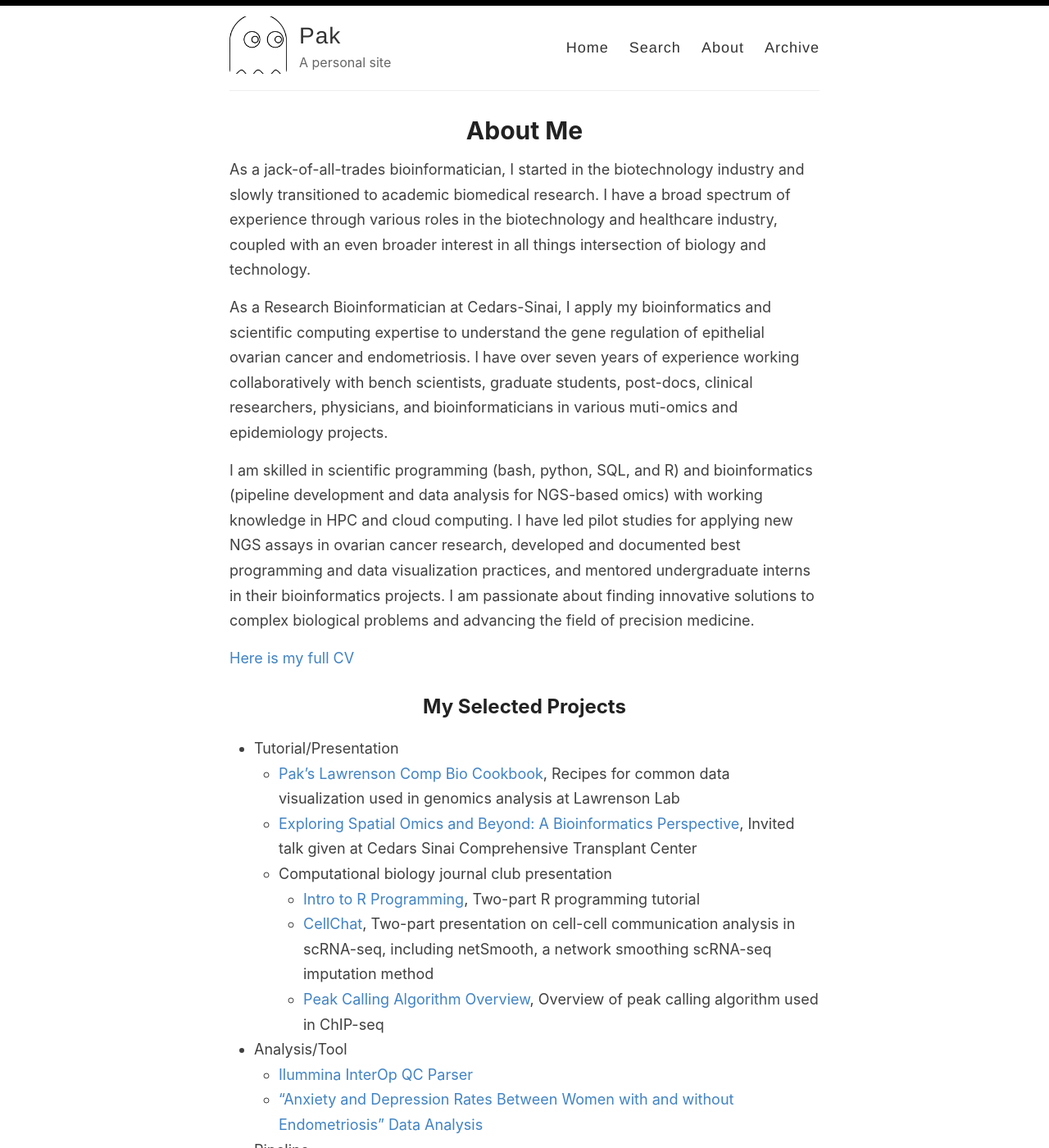
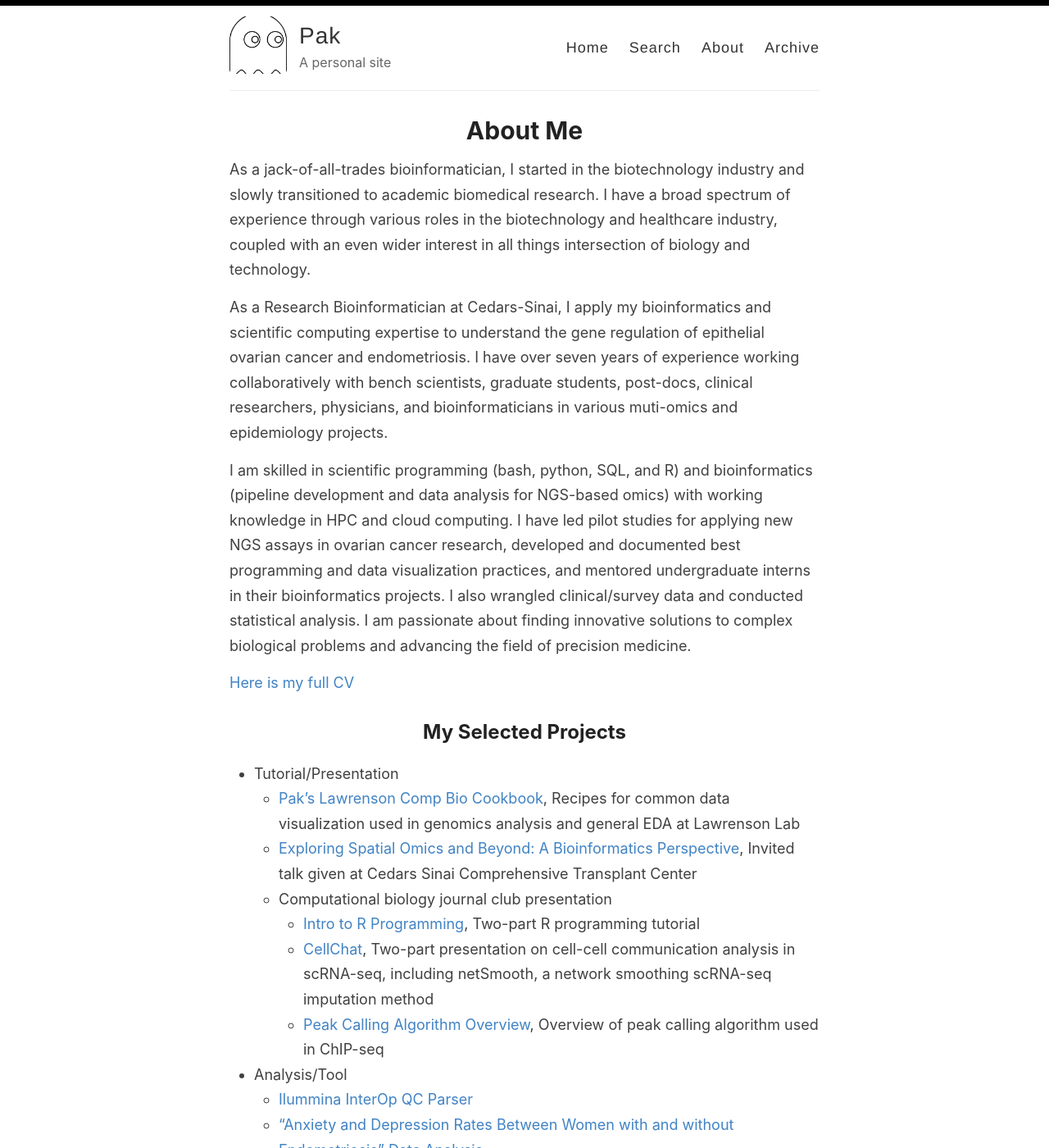
Before and after one commit to sfpacman/sfpacman.github.io, a Jekyll site: the page built from _pages/about.md, in a window 1280 px wide and 1400 px high. Shown: the whole window at 82% size. Built offline with Jekyll 4.4.1, drawn with Linux system fonts in a browser that asks for light colours.

Commit message:
Update about.md

```diff
--- a/_pages/about.md
+++ b/_pages/about.md
@@ -4,18 +4,18 @@ title: About Me
 permalink: /about/
 ---
 
-As a jack-of-all-trades bioinformatician, I started in the biotechnology industry and slowly transitioned to academic biomedical research. I have a broad spectrum of experience through various roles in the biotechnology and healthcare industry, coupled with an even broader interest in all things intersection of biology and technology.
+As a jack-of-all-trades bioinformatician, I started in the biotechnology industry and slowly transitioned to academic biomedical research. I have a broad spectrum of experience through various roles in the biotechnology and healthcare industry, coupled with an even wider interest in all things intersection of biology and technology.
 
 As a Research Bioinformatician at Cedars-Sinai, I apply my bioinformatics and scientific computing expertise to understand the gene regulation of epithelial ovarian cancer and endometriosis. I have over seven years of experience working collaboratively with bench scientists, graduate students, post-docs, clinical researchers, physicians, and bioinformaticians in various muti-omics and epidemiology projects.
 
-I am skilled in scientific programming (bash, python, SQL, and R) and bioinformatics (pipeline development and data analysis for NGS-based omics) with working knowledge in HPC and cloud computing. I have led pilot studies for applying new NGS assays in ovarian cancer research, developed and documented best programming and data visualization practices, and mentored undergraduate interns in their bioinformatics projects. I am passionate about finding innovative solutions to complex biological problems and advancing the field of precision medicine.
+I am skilled in scientific programming (bash, python, SQL, and R) and bioinformatics (pipeline development and data analysis for NGS-based omics) with working knowledge in HPC and cloud computing. I have led pilot studies for applying new NGS assays in ovarian cancer research, developed and documented best programming and data visualization practices, and mentored undergraduate interns in their bioinformatics projects. I also wrangled clinical/survey data and conducted statistical analysis. I am passionate about finding innovative solutions to complex biological problems and advancing the field of precision medicine.
 
 [Here is my full CV](https://docs.google.com/document/d/1A3mFwyfMPDVUobou-9QjZuBgzqNJ1uPiFJv2DtTy7s4/edit?usp=sharing)
 
 ## My Selected Projects
 
 * Tutorial/Presentation
-    * [Pak’s Lawrenson Comp Bio Cookbook](https://sfpacman.github.io/cookbook/), Recipes for common data visualization used in genomics analysis at Lawrenson Lab
+    * [Pak’s Lawrenson Comp Bio Cookbook](https://sfpacman.github.io/cookbook/), Recipes for common data visualization used in genomics analysis and general EDA at Lawrenson Lab
     * [Exploring Spatial Omics and Beyond: A Bioinformatics Perspective](https://docs.google.com/presentation/d/1Lrdtfe8LcJMTi5DYDDfZGdRTv12Z40kNeoz-GXbVqug/edit?usp=sharing), Invited talk given at Cedars Sinai Comprehensive Transplant Center
     * Computational biology journal club presentation
        *  [Intro to R Programming](https://docs.google.com/presentation/d/19Sekhw5X48jLWXTV9sTCflv2kdV79bQ_fonKEPgMTS0/edit?usp=sharing), Two-part R programming tutorial
```
